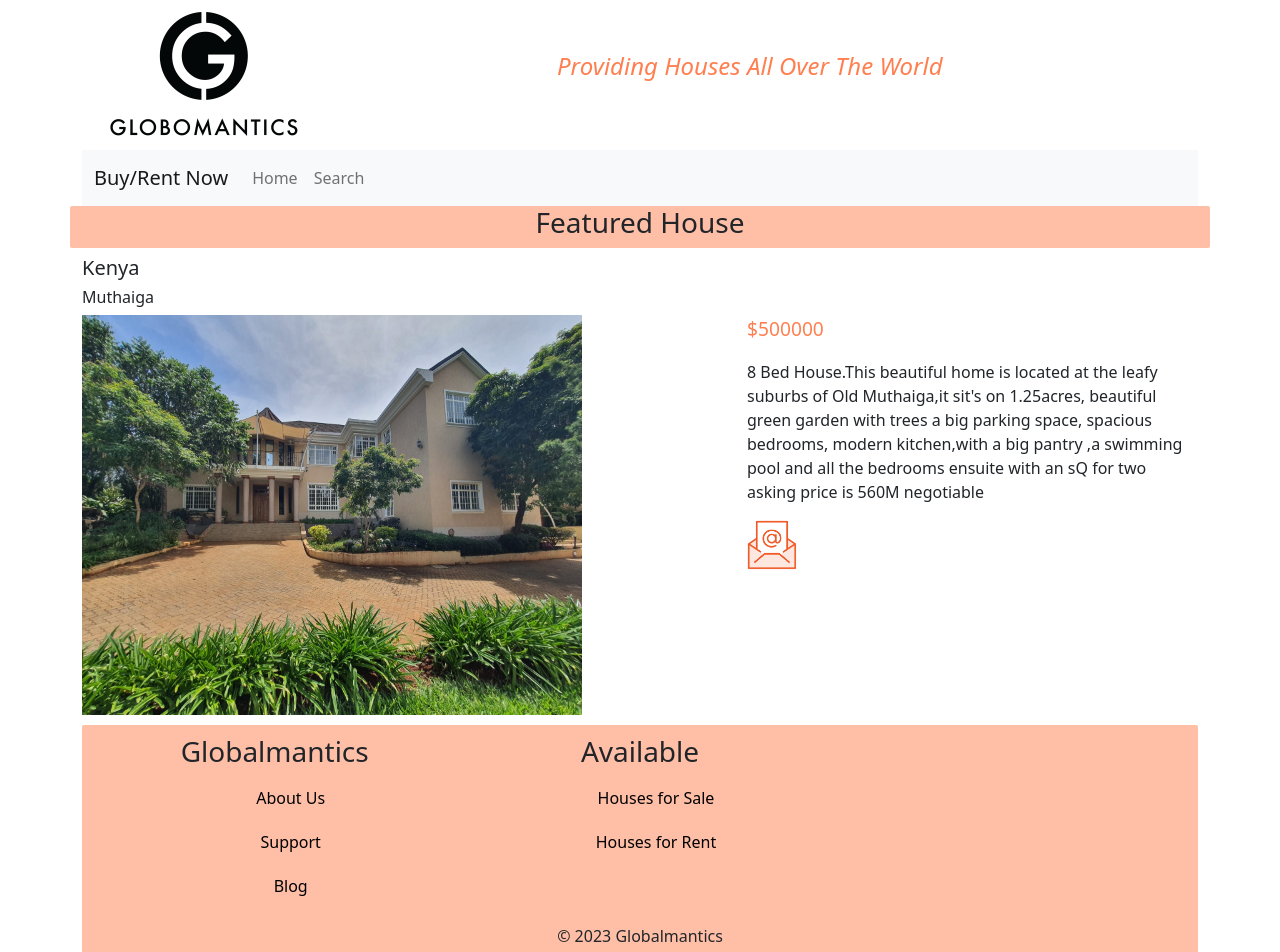
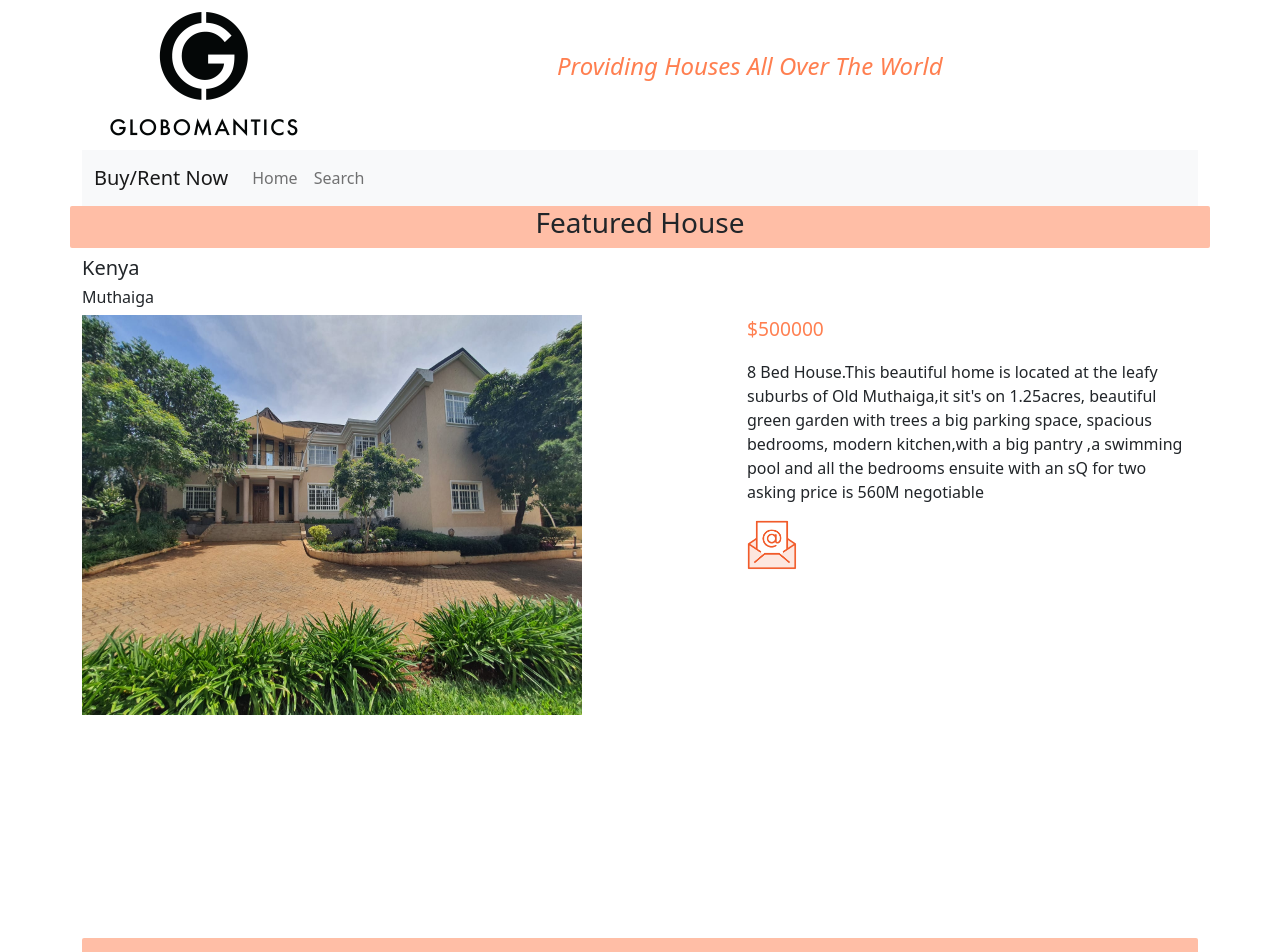
Before and after one commit to neemoh01/Andela-Meta-react-course-2023, a React (Create React App) app in the folder globalmantics/: page / in a window 1280 px wide. Shown: the top 952 px of the page. Built offline with nearby package versions, Linux system fonts and the light colour scheme.

Commit message:
style to keep footer at bottom

```diff
--- a/globalmantics/src/components/main.css
+++ b/globalmantics/src/components/main.css
@@ -14,12 +14,13 @@
 }
 
 .footer {
+    bottom: 0;
     clear: both;
     text-align: center;
     position: relative;
     background-color: rgb(255, 190, 166);
     padding: 10px;
-    margin-top: 10px;
+    margin-top: 20%;
     border-radius: 2px;
     width: 100%;
 }
```
